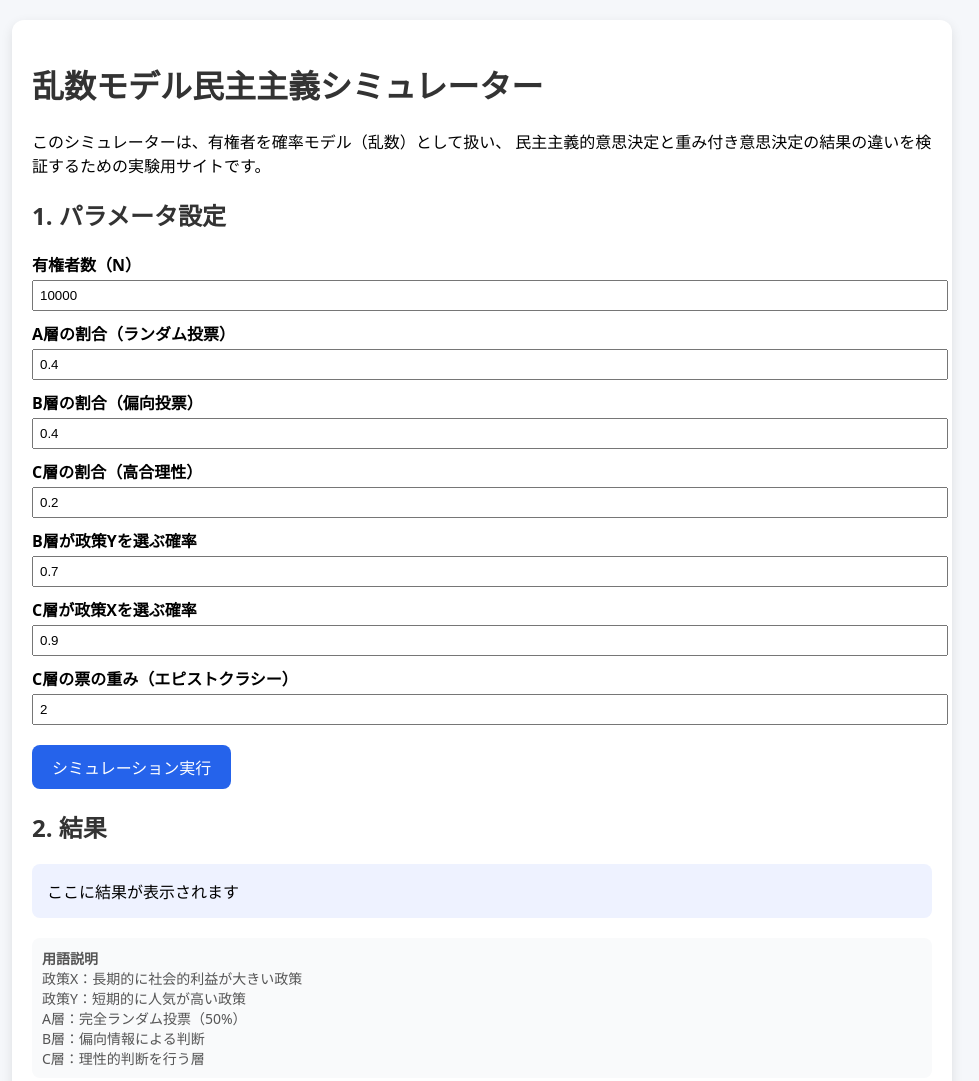
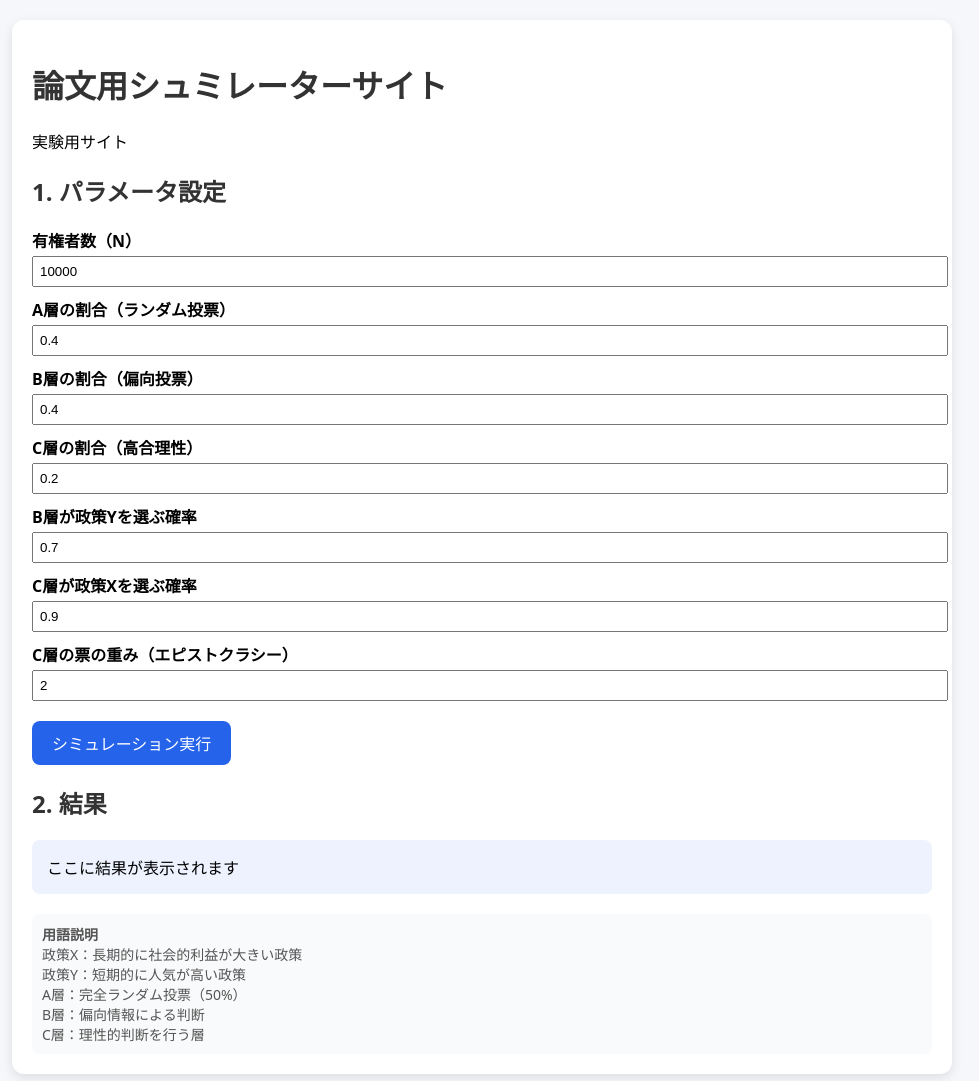
Before and after one commit to stu2230085-maker/stu2230085-maker.github.io, a plain HTML site: page indeeeeeeex.html in a window 1280 px wide. Shown: the top 1081 px of the page, without its empty margins (158-1137 px from the left). Drawn offline with Linux system fonts and the light colour scheme.

Commit message:
Update indeeeeeeex.html

```diff
--- a/indeeeeeeex.html
+++ b/indeeeeeeex.html
@@ -62,10 +62,9 @@
 </head>
 <body>
   <div class="container">
-    <h1>乱数モデル民主主義シミュレーター</h1>
+    <h1>論文用シュミレーターサイト</h1>
     <p>
-      このシミュレーターは、有権者を確率モデル（乱数）として扱い、
-      民主主義的意思決定と重み付き意思決定の結果の違いを検証するための実験用サイトです。
+      実験用サイト
     </p>
 
     <h2>1. パラメータ設定</h2>
```
